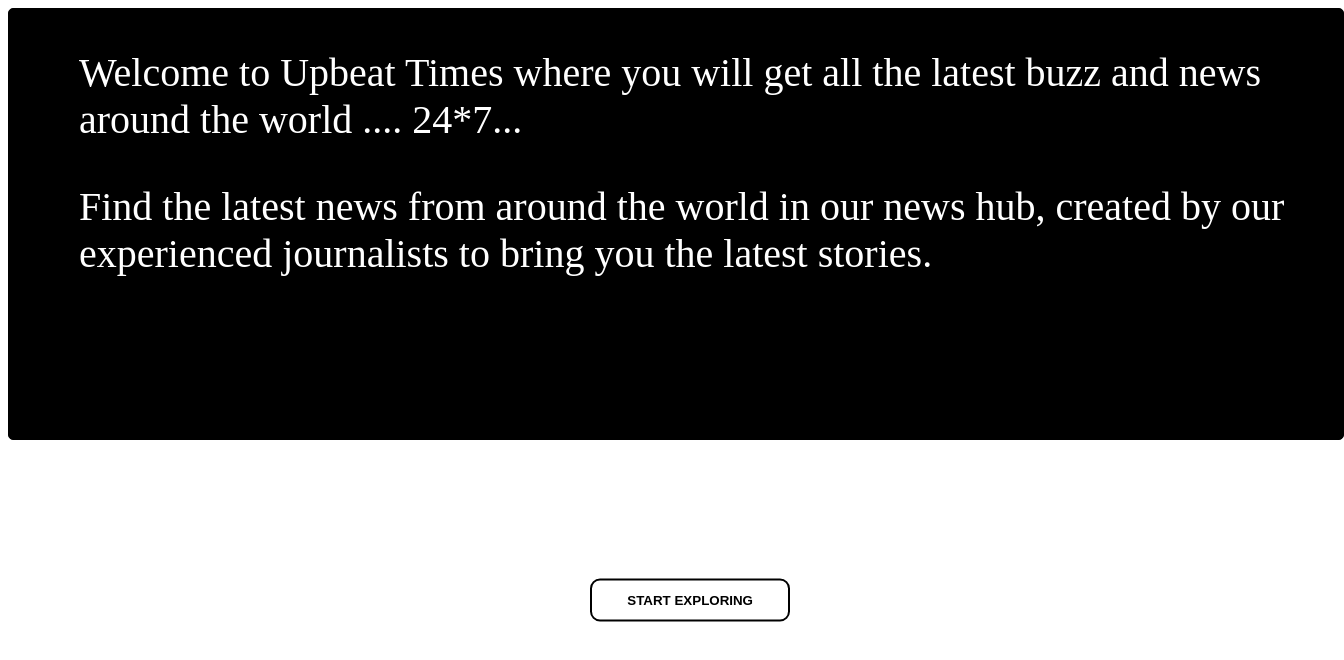
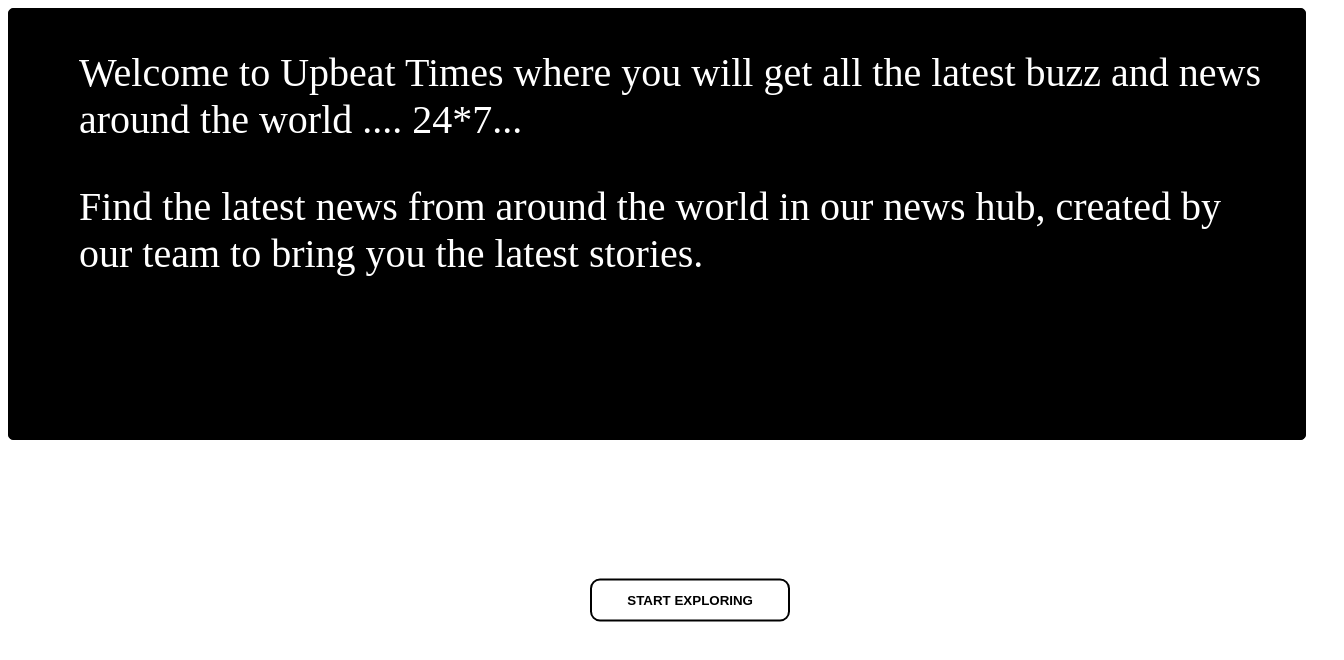
Before and after one commit to Kumarsab11/Upbeat_Times, a website: page index1.html in a window 1280 px wide. Shown: the whole page, 1344 px wide, since content can reach past the window. Drawn offline with Linux system fonts and the light colour scheme.

Commit message:
finalcommit

```diff
--- a/index1.css
+++ b/index1.css
@@ -61,7 +61,7 @@
   padding: 0% 2%;
   font-family: papyrus;
   height: 50vh;
-  width: 98%;
+  width: 95%;
   font-size: 40px;
   border-radius: 5px;
   background-color: black;
--- a/index1.html
+++ b/index1.html
@@ -10,7 +10,7 @@
   <body>
     <div class="para">
       <p>Welcome to Upbeat Times where you will get all the latest buzz and news around the world .... 24*7...</p>
-      <p>Find the latest news from around the world in our news hub, created by our experienced journalists to bring you the latest stories.</p>
+      <p>Find the latest news from around the world in our news hub, created by our team to bring you the latest stories.</p>
     </div>
         <div>
           <button class="btn btn1" type="submit" onclick="window.location.href = './main1.html';"><b>Start Exploring</b></button>
```
